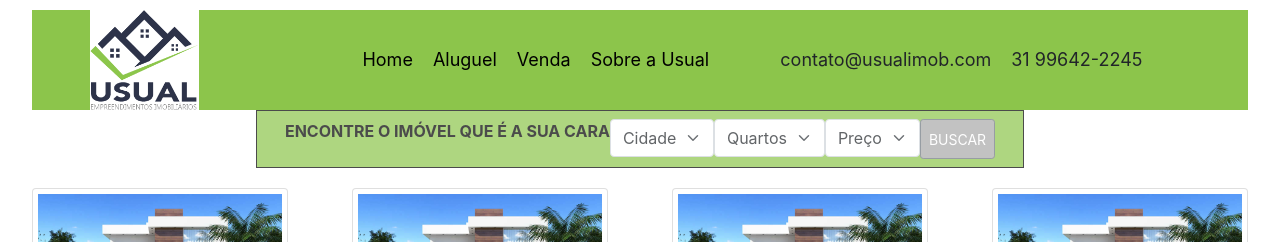
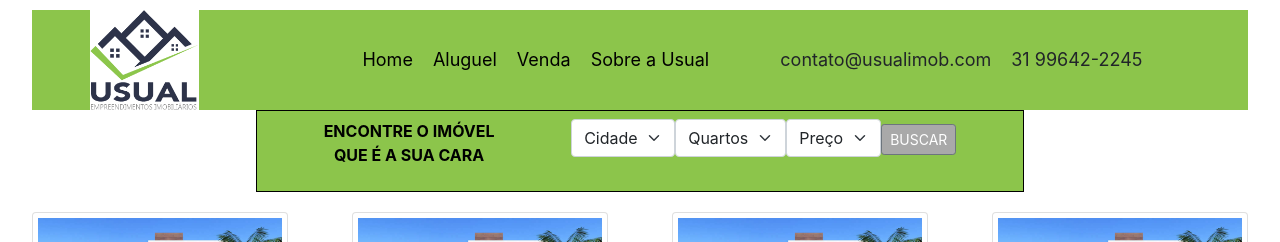
Before and after one commit to armando771/Usual-Imob, a React (Create React App) app: page / in a window 1280 px wide. Shown: the top 242 px of the page. Built offline with nearby package versions, Linux system fonts and the light colour scheme.

Commit message:
filtro ainda precisa demais xd

```diff
--- a/src/components/FilterHome.jsx
+++ b/src/components/FilterHome.jsx
@@ -3,10 +3,10 @@ import '../styles/HomePage.css';
 
 function FilterHome() {
   return (
-    <nav id='FilterContainer' className="navbar navbar-expand-sm justify-content-center">
-      <div className='d-flex fw-bold'>
+    <nav id='FilterContainer' className="navbar">
+      <div id="FilterContent" className='d-flex fw-bold'>
         <p className='text-uppercase' id='textFilter'>
-          Encontre o imóvel que é a sua cara
+          Encontre o imóvel <br /> que é a sua cara
         </p>
         <div id="inputsContainer">
           <label htmlFor='cidadeInput' className='inputsFilter'>
@@ -24,10 +24,10 @@ function FilterHome() {
               <option>Preço</option>
             </select>
           </label>
+        	<button type='button' className='btn btn-secondary btn-sm'>
+          	BUSCAR
+        	</button>
         </div>
-        <button type='button' className='btn btn-secondary btn-sm'>
-          BUSCAR
-        </button>
       </div>
     </nav>
   );
--- a/src/styles/HomePage.css
+++ b/src/styles/HomePage.css
@@ -1,16 +1,21 @@
 #FilterContainer {
   display: flex;
-  justify-content: center;
-  align-items: center;
+  position: relative;
+  z-index: 1;
   border: 1px solid black;
-  background-color: rgb(0, 0, 0);
   color: black;
   margin: auto;
-  width: 60%;
-  opacity : 0.7;
+  max-width: 60%;
   background-color: #8CC54B;
+}
+
+#FilterContent {
+  justify-content: space-evenly;
+  width: 100%;
 }
 
 #textFilter {
   font-size: 16px;
+  text-align: center;
+  margin-right: 10px;
 }
```
